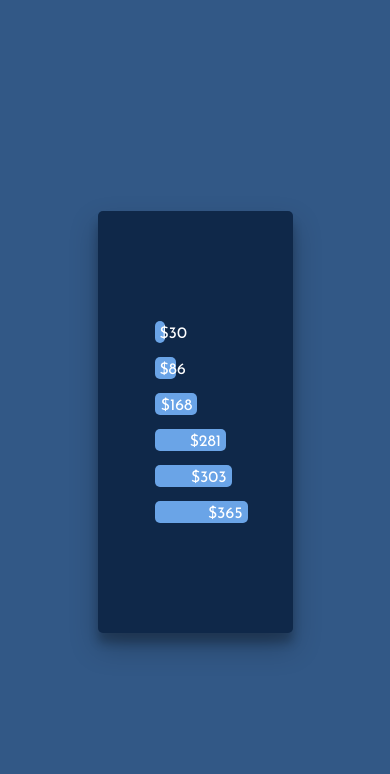
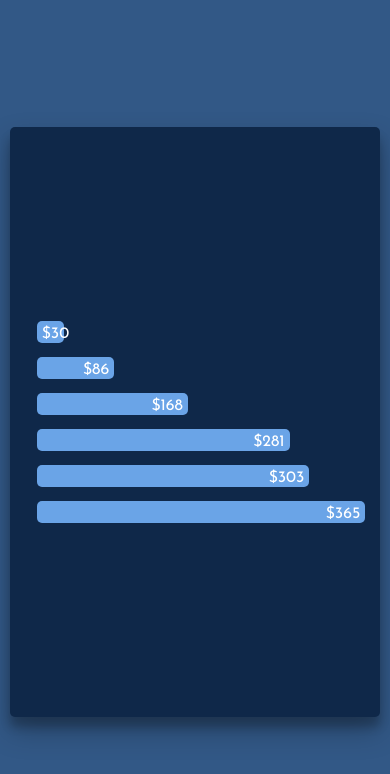
Before and after one commit to kvoncode/d3-scrimba-perborgen, a plain HTML site: page index.html in a window 390 px wide. Drawn offline with nearby package versions, Linux system fonts and the light colour scheme.

Commit message:
fix: responsive

```diff
--- a/index.html
+++ b/index.html
@@ -4,6 +4,7 @@
   <head>
     <title>Scrimba D3.js tutorial by @perborgen</title>
     <meta charset="utf-8">
+    <meta name="viewport" content="width=device-width, initial-scale=1.0">
 
     <link rel="stylesheet" href="style.css">
 
--- a/style.css
+++ b/style.css
@@ -10,12 +10,13 @@ body {
   background-color: #325886;
 }
 
+
+
 #root {
   height: 100%;
   display: flex;
   justify-content: center;
   align-items: center;
-
 }
 
 #chart {
@@ -28,7 +29,7 @@ body {
   /* align-items: center; */
   flex-direction: column;
   /* border: 3px solid #6aa4e785; */
-    box-shadow: 0 14px 28px rgba(0,0,0,0.25), 0 10px 10px rgba(0,0,0,0.22);
+  box-shadow: 0 14px 28px rgba(0, 0, 0, 0.25), 0 10px 10px rgba(0, 0, 0, 0.22);
   border-radius: 5px;
 }
 
@@ -40,5 +41,24 @@ body {
   border-radius: 5px;
   color: rgb(255, 255, 255);
   text-align: right;
-    font-family: 'Josefin Sans', sans-serif;
+  font-family: "Josefin Sans", sans-serif;
 }
+
+@media screen and (max-width: 1024px) {
+  #chart {
+    width: 90%;
+    height: 70%;
+  }
+}
+
+@media only screen and (max-width: 580px) {
+  #chart {
+    width: 95%;
+  }
+}
+
+@media only screen and (max-width: 480px) {
+  #chart {
+    padding: 20px;
+  }
+}
```
Lines whose indentation alone changed are shown as unchanged.
